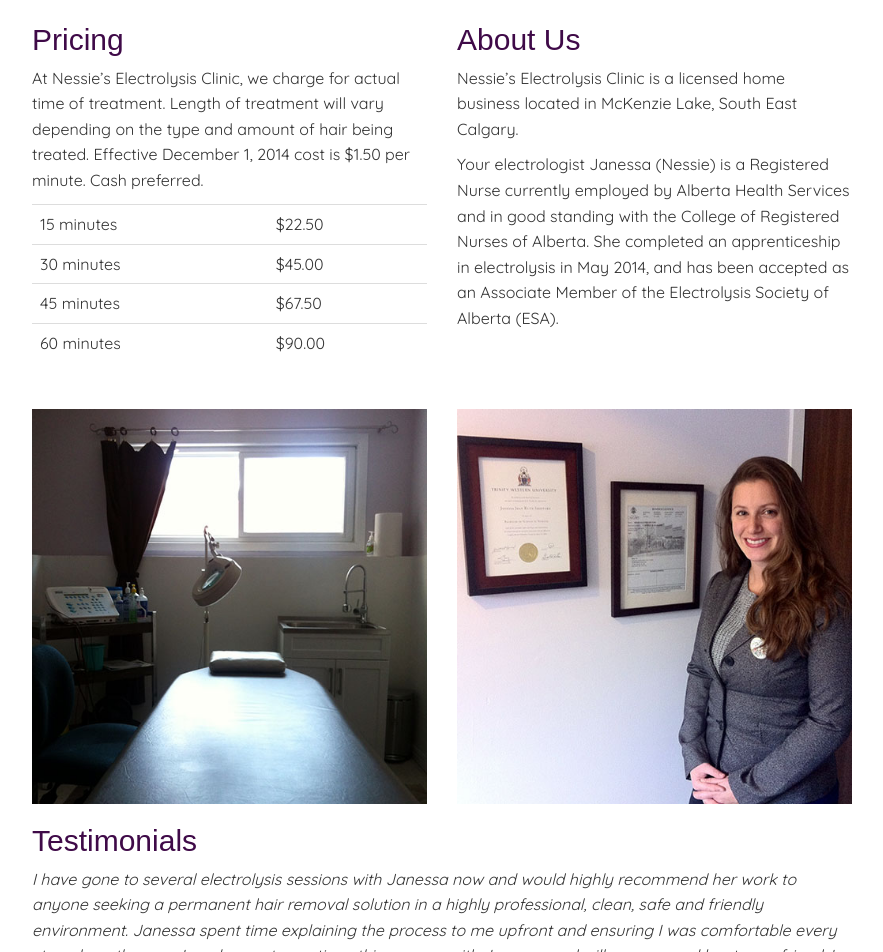
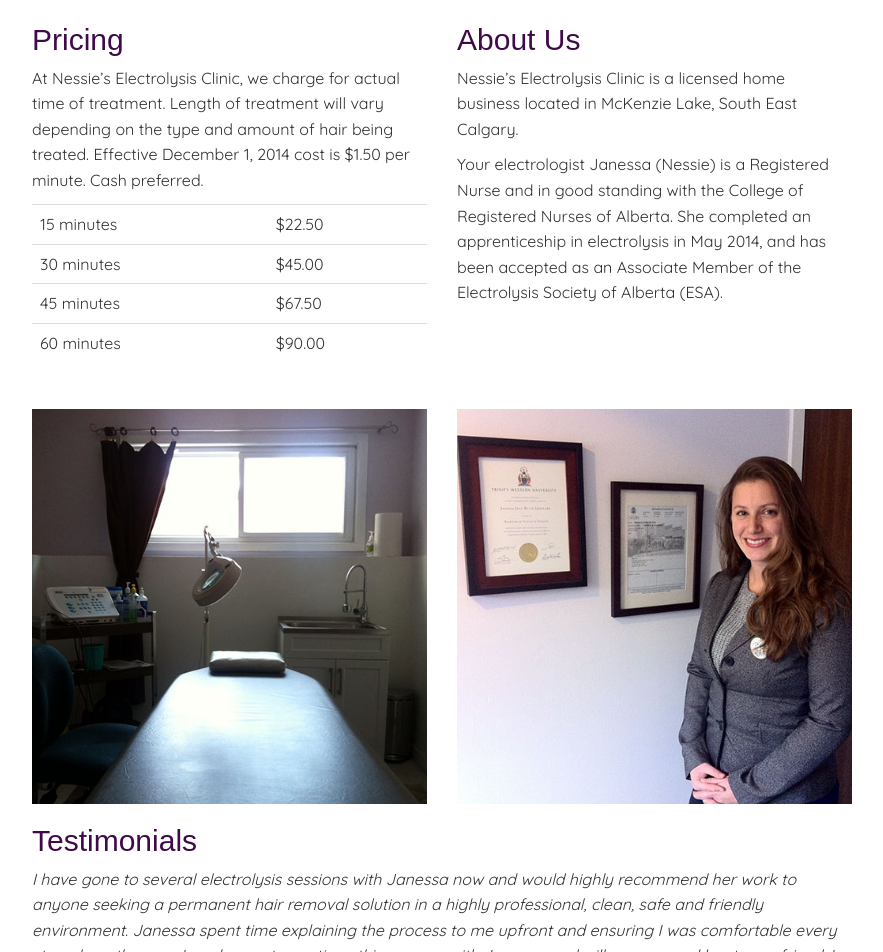
Before and after one commit to suderman/electrolysisclinic.ca, a plain HTML site: page index.html in a window 1280 px wide. Shown: the part 857-1809 px from the top of the page, without its empty margins (198-1081 px from the left). Drawn offline with nearby package versions, Linux system fonts and the light colour scheme; a web font is replaced by a local one.

Commit message:
Update index.html

```diff
--- a/index.html
+++ b/index.html
@@ -114,7 +114,7 @@
         <div class="col-sm-6">
           <h2>About Us</h2>
           <p>Nessie’s Electrolysis Clinic is a licensed home business located in McKenzie Lake, South East Calgary.</p>
-          <p>Your electrologist Janessa (Nessie) is a Registered Nurse currently employed by Alberta Health Services and in good standing with the College of Registered Nurses of Alberta. She completed an apprenticeship in electrolysis in May 2014, and has been accepted as an Associate Member of the Electrolysis Society of Alberta (ESA).</p>
+          <p>Your electrologist Janessa (Nessie) is a Registered Nurse and in good standing with the College of Registered Nurses of Alberta. She completed an apprenticeship in electrolysis in May 2014, and has been accepted as an Associate Member of the Electrolysis Society of Alberta (ESA).</p>
         </div>
 
       </div>
```
